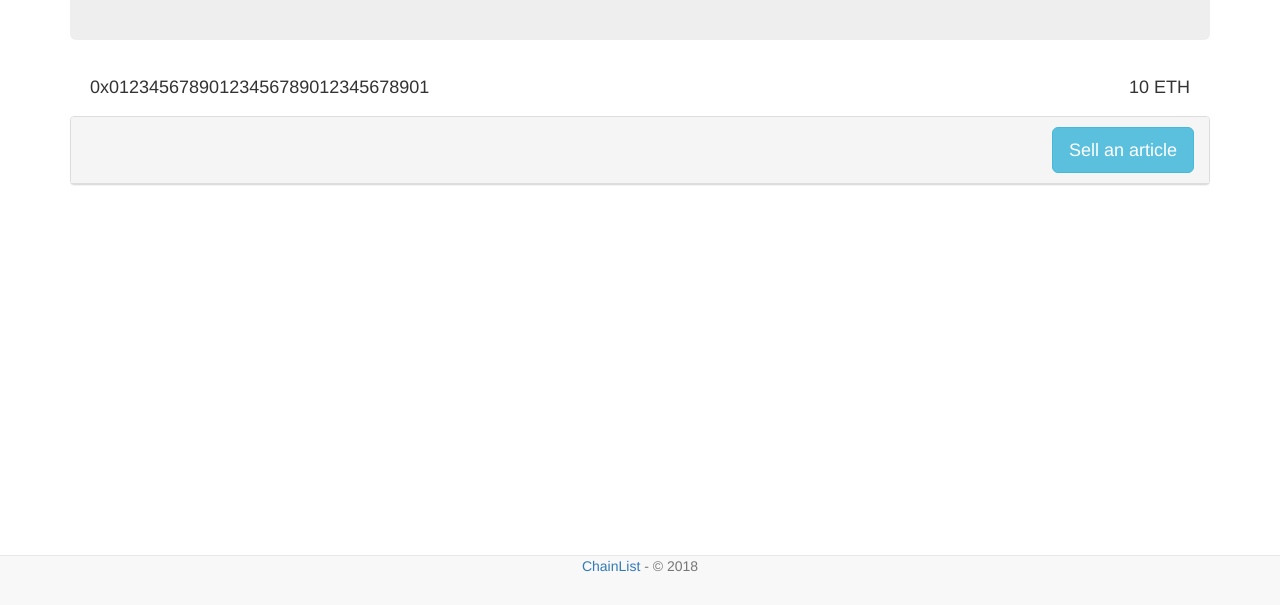
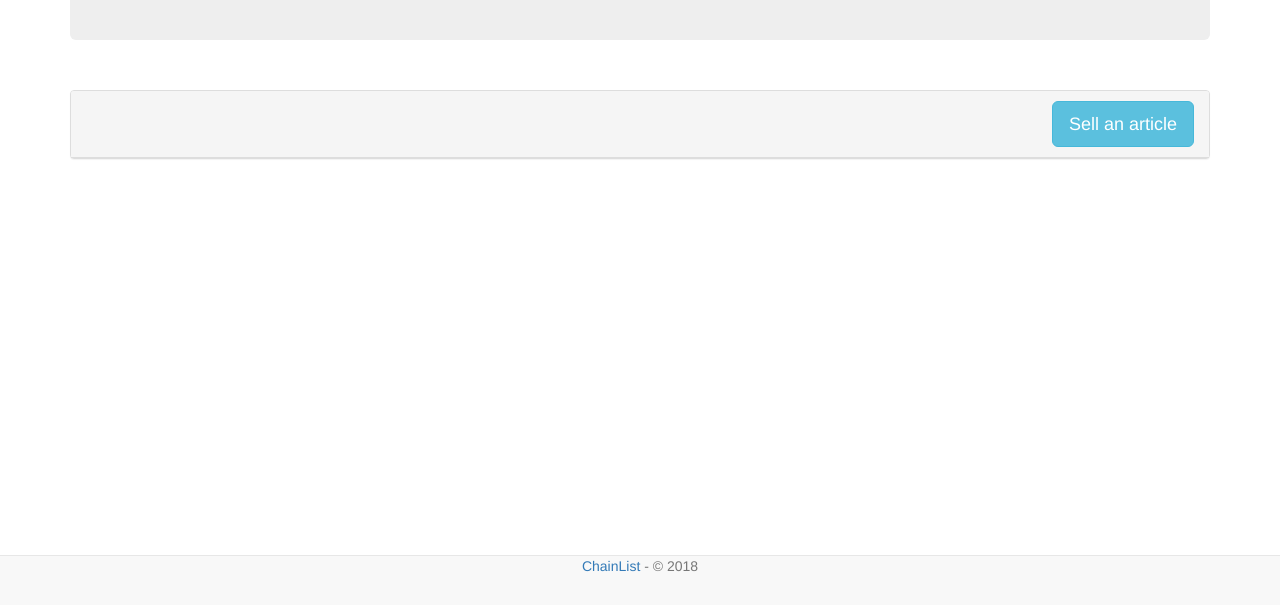
Before and after one commit to rayGreycloud/chainlist-ethereum, a website: page src/index.html in a window 1280 px wide. Shown: the part 195-800 px from the top of the page. Drawn offline with nearby package versions, Linux system fonts and the light colour scheme.

Commit message:
Remove hard-coded article

```diff
--- a/src/index.html
+++ b/src/index.html
@@ -20,8 +20,8 @@
   <div class="col-md-12" id="article-list">
     <div class="row">
       <div class="col-lg-12">
-        <p id="account" class="welcome pull-left">0x01234567890123456789012345678901</p>
-        <p id="accountBalance" class="welcome pull-right">10 ETH</p>
+        <p id="account" class="welcome pull-left"></p>
+        <p id="accountBalance" class="welcome pull-right"></p>
       </div>
     </div>
 
```
